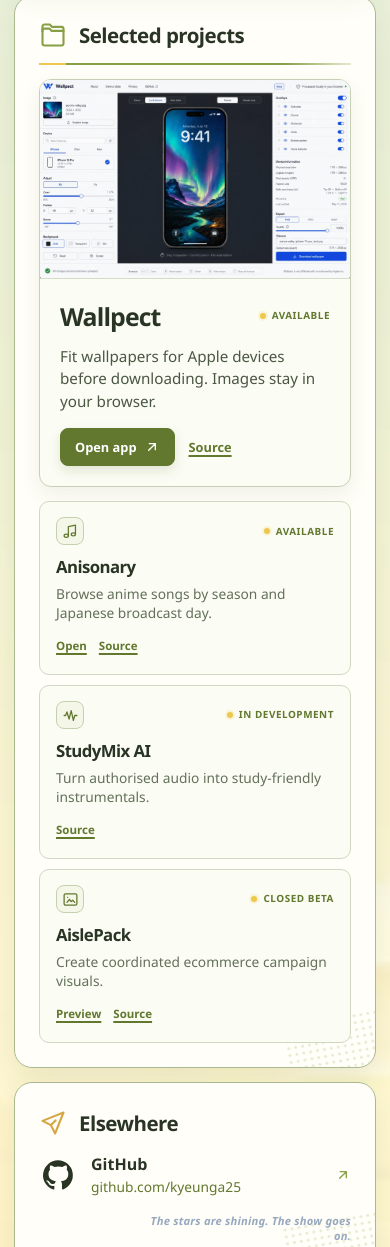
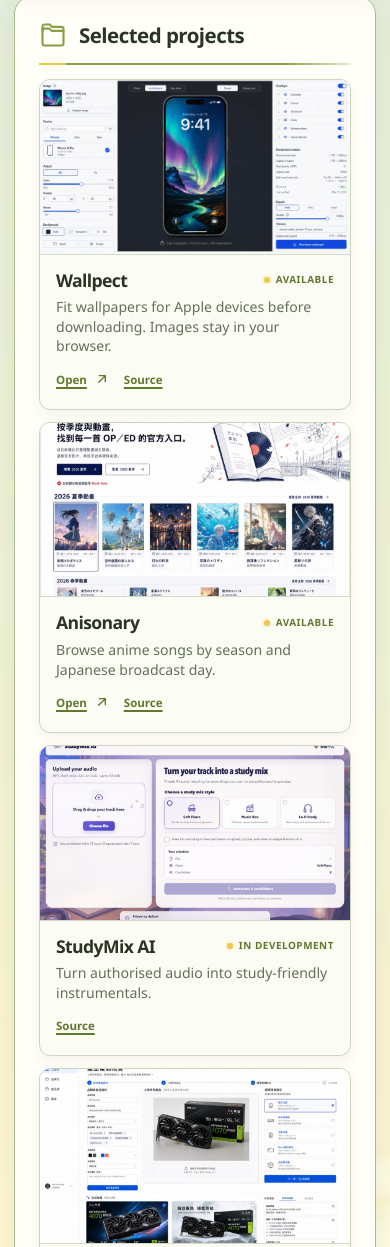
Before and after one commit to kyeunga25/kyeunga25.github.io, a plain HTML site: page index.html in a window 390 px wide. Shown: the part 1388-2635 px from the top of the page. Drawn offline with Linux system fonts and the light colour scheme.

Commit message:
design: balance project showcase

```diff
--- a/index.html
+++ b/index.html
@@ -42,7 +42,7 @@
     <title>Ken Yeung — Building Useful Web Products</title>
     <link rel="canonical" href="https://k-y.cc/" />
     <link rel="icon" href="assets/favicon.svg" type="image/svg+xml" />
-    <link rel="stylesheet" href="styles.css?v=20260724-02" />
+    <link rel="stylesheet" href="styles.css?v=20260724-03" />
     <script type="application/ld+json">
       {
         "@context": "https://schema.org",
@@ -177,9 +177,9 @@
           </div>
 
           <div class="project-showcase">
-            <article class="project-feature">
+            <article class="project-card">
               <a
-                class="project-feature-media"
+                class="project-media"
                 href="https://wallpect.k-y.cc/"
                 target="_blank"
                 rel="noreferrer"
@@ -190,10 +190,11 @@
                   alt="Wallpect wallpaper fitting interface"
                   width="1568"
                   height="1003"
+                  decoding="async"
                 />
               </a>
 
-              <div class="project-feature-copy">
+              <div class="project-card-body">
                 <div class="project-title-row">
                   <h3>Wallpect</h3>
                   <span class="project-status">Available</span>
@@ -204,12 +205,12 @@
                 </p>
                 <div class="project-links">
                   <a
-                    class="project-link project-link-primary"
+                    class="project-link"
                     href="https://wallpect.k-y.cc/"
                     target="_blank"
                     rel="noreferrer"
                   >
-                    Open app
+                    Open
                     <svg viewBox="0 0 24 24" aria-hidden="true">
                       <path d="M7 17 17 7M8 7h9v9" />
                     </svg>
@@ -224,19 +225,29 @@
               </div>
             </article>
 
-            <div class="project-grid">
             <article class="project-card">
-                <div class="project-card-topline">
-                  <span class="project-icon" aria-hidden="true">
-                    <svg viewBox="0 0 24 24">
-                      <path d="M9 18V5l10-2v13" />
-                      <ellipse cx="6" cy="18" rx="3" ry="2.2" />
-                      <ellipse cx="16" cy="16" rx="3" ry="2.2" />
-                    </svg>
-                  </span>
+              <a
+                class="project-media"
+                href="https://anisonary.k-y.cc/"
+                target="_blank"
+                rel="noreferrer"
+                aria-label="Open Anisonary"
+              >
+                <img
+                  src="assets/project-anisonary.jpg"
+                  alt="Anisonary homepage with seasonal anime song listings"
+                  width="1000"
+                  height="763"
+                  loading="lazy"
+                  decoding="async"
+                />
+              </a>
+
+              <div class="project-card-body">
+                <div class="project-title-row">
+                  <h3>Anisonary</h3>
                   <span class="project-status">Available</span>
                 </div>
-                <h3>Anisonary</h3>
                 <p>Browse anime songs by season and Japanese broadcast day.</p>
                 <div class="project-links">
                   <a
@@ -244,7 +255,12 @@
                     href="https://anisonary.k-y.cc/"
                     target="_blank"
                     rel="noreferrer"
-                  >Open</a>
+                  >
+                    Open
+                    <svg viewBox="0 0 24 24" aria-hidden="true">
+                      <path d="M7 17 17 7M8 7h9v9" />
+                    </svg>
+                  </a>
                   <a
                     class="project-link"
                     href="https://github.com/kyeunga25/anisonary"
@@ -252,18 +268,32 @@
                     rel="noreferrer"
                   >Source</a>
                 </div>
+              </div>
             </article>
 
             <article class="project-card">
-                <div class="project-card-topline">
-                  <span class="project-icon" aria-hidden="true">
-                    <svg viewBox="0 0 24 24">
-                      <path d="M3 12h2l2-5 3 10 3-12 3 14 2-7h3" />
-                    </svg>
-                  </span>
+              <a
+                class="project-media"
+                href="https://github.com/kyeunga25/studymix-ai"
+                target="_blank"
+                rel="noreferrer"
+                aria-label="View StudyMix AI source"
+              >
+                <img
+                  src="assets/project-studymix.jpg"
+                  alt="StudyMix AI audio upload and study style selection screen"
+                  width="1000"
+                  height="650"
+                  loading="lazy"
+                  decoding="async"
+                />
+              </a>
+
+              <div class="project-card-body">
+                <div class="project-title-row">
+                  <h3>StudyMix AI</h3>
                   <span class="project-status">In development</span>
                 </div>
-                <h3>StudyMix AI</h3>
                 <p>Turn authorised audio into study-friendly instrumentals.</p>
                 <div class="project-links">
                   <a
@@ -273,19 +303,32 @@
                     rel="noreferrer"
                   >Source</a>
                 </div>
+              </div>
             </article>
 
             <article class="project-card">
-                <div class="project-card-topline">
-                  <span class="project-icon" aria-hidden="true">
-                    <svg viewBox="0 0 24 24">
-                      <rect x="3" y="4" width="18" height="16" rx="2" />
-                      <path d="m7 16 3.5-4 2.5 3 2-2 3 3M8 9h.01" />
-                    </svg>
-                  </span>
+              <a
+                class="project-media"
+                href="https://motive-ecommerce-visuals.kyeunga25.workers.dev/"
+                target="_blank"
+                rel="noreferrer"
+                aria-label="Open AislePack preview"
+              >
+                <img
+                  src="assets/project-aislepack.jpg"
+                  alt="AislePack ecommerce campaign visual creation dashboard"
+                  width="1000"
+                  height="666"
+                  loading="lazy"
+                  decoding="async"
+                />
+              </a>
+
+              <div class="project-card-body">
+                <div class="project-title-row">
+                  <h3>AislePack</h3>
                   <span class="project-status">Closed beta</span>
                 </div>
-                <h3>AislePack</h3>
                 <p>Create coordinated ecommerce campaign visuals.</p>
                 <div class="project-links">
                   <a
@@ -293,7 +336,12 @@
                     href="https://motive-ecommerce-visuals.kyeunga25.workers.dev/"
                     target="_blank"
                     rel="noreferrer"
-                  >Preview</a>
+                  >
+                    Preview
+                    <svg viewBox="0 0 24 24" aria-hidden="true">
+                      <path d="M7 17 17 7M8 7h9v9" />
+                    </svg>
+                  </a>
                   <a
                     class="project-link"
                     href="https://github.com/kyeunga25/marketing_image_ai_web"
@@ -301,8 +349,8 @@
                     rel="noreferrer"
                   >Source</a>
                 </div>
+              </div>
             </article>
-            </div>
           </div>
 
           <span class="stage-ticket project-ticket" aria-hidden="true">
--- a/styles.css
+++ b/styles.css
@@ -586,34 +586,47 @@ svg {
 .project-showcase {
   display: grid;
   flex: 1 1 0;
-  grid-template-rows: minmax(190px, 1.2fr) minmax(126px, 0.8fr);
-  gap: 12px;
+  grid-template-columns: repeat(2, minmax(0, 1fr));
+  grid-template-rows: repeat(2, minmax(0, 1fr));
+  gap: 10px;
   min-height: 0;
   padding-top: 14px;
 }
 
-.project-feature {
+.project-card {
   position: relative;
   z-index: 1;
   display: grid;
-  grid-template-columns: minmax(0, 1.16fr) minmax(220px, 0.84fr);
+  grid-template-columns: minmax(116px, 41%) minmax(0, 1fr);
+  min-width: 0;
   min-height: 0;
   overflow: hidden;
-  border: 1px solid #c7d0b7;
-  border-radius: 12px;
-  background: #fbfcf4;
-  box-shadow: 0 8px 20px rgba(70, 87, 51, 0.08);
-}
-
-.project-feature-media {
+  border: 1px solid #ccd5bd;
+  border-radius: 11px;
+  background: rgba(251, 252, 244, 0.96);
+  box-shadow: 0 5px 14px rgba(70, 87, 51, 0.06);
+  transition:
+    border-color 160ms ease,
+    transform 160ms ease,
+    box-shadow 160ms ease;
+}
+
+.project-card:hover {
+  border-color: var(--blue-line);
+  box-shadow: 0 8px 18px rgba(70, 87, 51, 0.1);
+  transform: translateY(-1px);
+}
+
+.project-media {
   display: block;
+  min-width: 0;
   min-height: 0;
   overflow: hidden;
   border-right: 1px solid #d4dbc7;
-  background: #f4f7eb;
-}
-
-.project-feature-media img {
+  background: #eef2e6;
+}
+
+.project-media img {
   display: block;
   width: 100%;
   height: 100%;
@@ -622,35 +635,41 @@ svg {
   transition: transform 220ms ease;
 }
 
-.project-feature-media:hover img,
-.project-feature-media:focus-visible img {
-  transform: scale(1.015);
-}
-
-.project-feature-copy {
+.project-card:nth-child(2) .project-media img {
+  object-position: 58% center;
+}
+
+.project-card:nth-child(4) .project-media img {
+  object-position: 52% center;
+}
+
+.project-media:hover img,
+.project-media:focus-visible img {
+  transform: scale(1.02);
+}
+
+.project-card-body {
   display: flex;
   min-width: 0;
   justify-content: center;
   flex-direction: column;
-  padding: clamp(17px, 2.2vw, 26px);
-}
-
-.project-title-row,
-.project-card-topline {
+  padding: clamp(10px, 1.25vw, 16px);
+}
+
+.project-title-row {
   display: flex;
   align-items: center;
   justify-content: space-between;
+  flex-wrap: wrap;
   gap: 12px;
-}
-
-.project-title-row h3,
-.project-card h3 {
+  row-gap: 3px;
+}
+
+.project-title-row h3 {
   margin: 0;
+  font-size: clamp(0.98rem, 1.35vw, 1.2rem);
+  line-height: 1.1;
   letter-spacing: -0.035em;
-}
-
-.project-title-row h3 {
-  font-size: clamp(1.55rem, 2.6vw, 2.25rem);
 }
 
 .project-status {
@@ -675,11 +694,12 @@ svg {
   box-shadow: 0 0 0 2px rgba(237, 200, 77, 0.18);
 }
 
-.project-feature-copy > p {
-  margin: 12px 0 0;
-  color: #4a5743;
-  font-size: clamp(0.86rem, 1.25vw, 1rem);
-  line-height: 1.48;
+.project-card-body > p {
+  flex: 1 1 auto;
+  margin: 7px 0 0;
+  color: var(--muted);
+  font-size: clamp(0.68rem, 0.82vw, 0.8rem);
+  line-height: 1.34;
 }
 
 .project-links {
@@ -687,7 +707,7 @@ svg {
   flex-wrap: wrap;
   align-items: center;
   gap: 14px;
-  margin-top: 16px;
+  margin-top: 7px;
 }
 
 .project-link {
@@ -696,7 +716,7 @@ svg {
   align-items: center;
   gap: 7px;
   color: var(--blue-dark);
-  font-size: 0.8rem;
+  font-size: 0.72rem;
   font-weight: 700;
   text-decoration-thickness: 1.5px;
   text-underline-offset: 3px;
@@ -711,98 +731,6 @@ svg {
   stroke-width: 2;
   stroke-linecap: round;
   stroke-linejoin: round;
-}
-
-.project-link-primary {
-  min-height: 38px;
-  padding: 0 14px;
-  border: 1px solid var(--blue-dark);
-  border-radius: 8px;
-  color: #fff;
-  background: var(--blue-dark);
-  box-shadow: 0 5px 12px rgba(98, 120, 47, 0.16);
-  text-decoration: none;
-  transition:
-    transform 160ms ease,
-    background-color 160ms ease;
-}
-
-.project-link-primary:hover,
-.project-link-primary:focus-visible {
-  background: #4e6025;
-  transform: translateY(-1px);
-}
-
-.project-grid {
-  position: relative;
-  z-index: 1;
-  display: grid;
-  grid-template-columns: repeat(3, minmax(0, 1fr));
-  gap: 10px;
-  min-height: 0;
-}
-
-.project-card {
-  display: flex;
-  min-width: 0;
-  min-height: 0;
-  flex-direction: column;
-  padding: 12px 14px;
-  border: 1px solid #d0d8c2;
-  border-radius: 10px;
-  background: rgba(251, 252, 244, 0.94);
-  transition:
-    border-color 160ms ease,
-    transform 160ms ease;
-}
-
-.project-card:hover {
-  border-color: var(--blue-line);
-  transform: translateY(-1px);
-}
-
-.project-icon {
-  display: inline-grid;
-  width: 28px;
-  height: 28px;
-  place-items: center;
-  border: 1px solid #c5cfb2;
-  border-radius: 8px;
-  color: var(--blue-dark);
-  background: #f4f7e8;
-}
-
-.project-icon svg {
-  width: 17px;
-  height: 17px;
-  fill: none;
-  stroke: currentColor;
-  stroke-width: 1.8;
-  stroke-linecap: round;
-  stroke-linejoin: round;
-}
-
-.project-card h3 {
-  margin-top: 9px;
-  font-size: clamp(0.98rem, 1.4vw, 1.18rem);
-}
-
-.project-card > p {
-  flex: 1 1 auto;
-  margin: 6px 0 0;
-  color: var(--muted);
-  font-size: clamp(0.7rem, 0.95vw, 0.8rem);
-  line-height: 1.36;
-}
-
-.project-card .project-links {
-  gap: 12px;
-  margin-top: 7px;
-}
-
-.project-card .project-link {
-  min-height: 24px;
-  font-size: 0.72rem;
 }
 
 .tools-panel {
@@ -1130,20 +1058,20 @@ svg {
     width: min(940px, calc(100% - 36px));
   }
 
-  .project-feature {
-    grid-template-columns: minmax(0, 1.05fr) minmax(190px, 0.95fr);
-  }
-
-  .project-feature-copy {
-    padding: 16px;
-  }
-
   .project-card {
-    padding: 10px 11px;
+    grid-template-columns: minmax(92px, 38%) minmax(0, 1fr);
+  }
+
+  .project-card-body {
+    padding: 10px;
+  }
+
+  .project-title-row h3 {
+    font-size: 0.9rem;
   }
 
   .project-status {
-    font-size: 0.62rem;
+    font-size: 0.55rem;
   }
 }
 
@@ -1236,72 +1164,33 @@ svg {
   }
 
   .project-showcase {
-    grid-template-rows: minmax(0, 1.25fr) minmax(0, 0.75fr);
+    grid-template-rows: repeat(2, minmax(0, 1fr));
     gap: 8px;
     padding-top: 8px;
   }
 
-  .project-feature-copy {
+  .project-card-body {
     min-height: 0;
     overflow: hidden;
-    padding: 12px 14px;
+    padding: 8px 10px;
   }
 
   .project-title-row h3 {
-    font-size: clamp(1.3rem, 2.2vw, 1.75rem);
-  }
-
-  .project-feature-copy > p {
-    margin-top: 7px;
-    font-size: 0.76rem;
-    line-height: 1.32;
-  }
-
-  .project-feature-copy .project-links {
+    font-size: 0.86rem;
+  }
+
+  .project-card-body > p {
+    margin-top: 4px;
+    font-size: 0.62rem;
+    line-height: 1.26;
+  }
+
+  .project-links {
     gap: 10px;
-    margin-top: 8px;
-  }
-
-  .project-link-primary {
-    min-height: 31px;
-    padding: 0 11px;
-  }
-
-  .project-grid {
-    gap: 7px;
-  }
-
-  .project-card {
-    overflow: hidden;
-    padding: 8px 9px;
-  }
-
-  .project-icon {
-    width: 24px;
-    height: 24px;
-  }
-
-  .project-icon svg {
-    width: 15px;
-    height: 15px;
-  }
-
-  .project-card h3 {
-    margin-top: 5px;
-    font-size: 0.86rem;
-  }
-
-  .project-card > p {
-    margin-top: 3px;
-    font-size: 0.63rem;
-    line-height: 1.26;
-  }
-
-  .project-card .project-links {
     margin-top: 2px;
   }
 
-  .project-card .project-link {
+  .project-link {
     min-height: 19px;
     font-size: 0.63rem;
   }
@@ -1453,52 +1342,48 @@ svg {
 
   .project-showcase {
     flex: 1 1 auto;
+    grid-template-columns: repeat(2, minmax(0, 1fr));
     grid-template-rows: auto;
-    gap: 14px;
-  }
-
-  .project-feature {
-    grid-template-columns: 1fr;
-  }
-
-  .project-feature-media {
+    gap: 12px;
+  }
+
+  .project-card {
+    display: flex;
+    min-height: 0;
+    flex-direction: column;
+  }
+
+  .project-media {
+    flex: 0 0 auto;
+    aspect-ratio: 16 / 9;
     border-right: 0;
     border-bottom: 1px solid #d4dbc7;
   }
 
-  .project-feature-media img {
-    height: auto;
-    aspect-ratio: 1.568 / 1;
-  }
-
-  .project-feature-copy {
-    padding: 20px;
-  }
-
-  .project-feature-copy > p {
-    font-size: 0.95rem;
-  }
-
-  .project-grid {
-    grid-template-columns: repeat(3, minmax(0, 1fr));
-    gap: 10px;
-  }
-
-  .project-card {
-    min-height: 154px;
-    padding: 12px;
-  }
-
-  .project-card > p {
-    font-size: 0.75rem;
-    line-height: 1.38;
-  }
-
-  .project-card .project-links {
+  .project-media img {
+    height: 100%;
+  }
+
+  .project-card-body {
+    flex: 1 1 auto;
+    justify-content: flex-start;
+    padding: 14px;
+  }
+
+  .project-title-row h3 {
+    font-size: 1.05rem;
+  }
+
+  .project-card-body > p {
+    font-size: 0.78rem;
+    line-height: 1.4;
+  }
+
+  .project-links {
     margin-top: 9px;
   }
 
-  .project-card .project-link {
+  .project-link {
     min-height: 28px;
     font-size: 0.72rem;
   }
@@ -1589,23 +1474,25 @@ svg {
     grid-template-columns: 1fr;
   }
 
-  .project-grid {
+  .project-showcase {
     grid-template-columns: 1fr;
   }
 
   .project-card {
-    min-height: 142px;
-    padding: 15px 16px;
-  }
-
-  .project-card h3 {
-    margin-top: 10px;
-    font-size: 1.05rem;
-  }
-
-  .project-card > p {
-    margin-top: 6px;
-    font-size: 0.86rem;
+    min-height: 0;
+  }
+
+  .project-card-body {
+    padding: 16px;
+  }
+
+  .project-title-row h3 {
+    font-size: 1.1rem;
+  }
+
+  .project-card-body > p {
+    margin-top: 7px;
+    font-size: 0.88rem;
   }
 
   .project-status {
```
Also changed, not shown: assets/project-aislepack.jpg (added), assets/project-anisonary.jpg (added), assets/project-studymix.jpg (added). Lines whose indentation alone changed are shown as unchanged.
